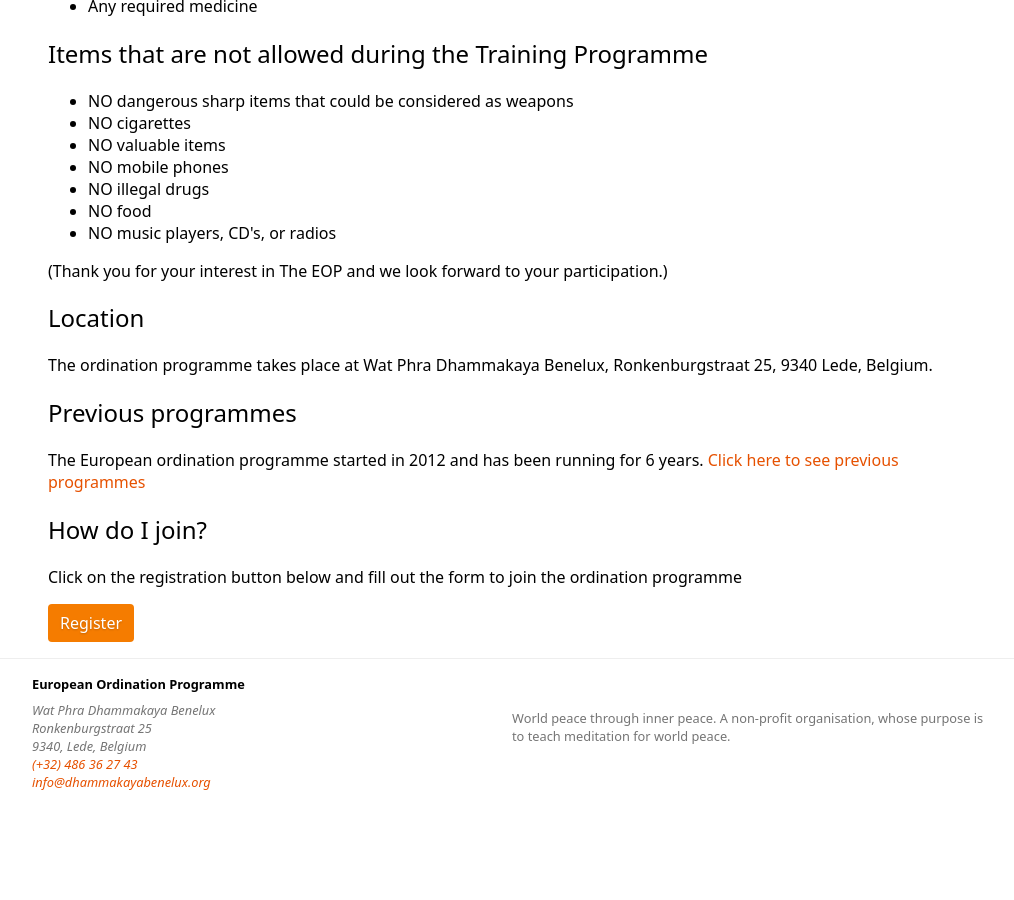
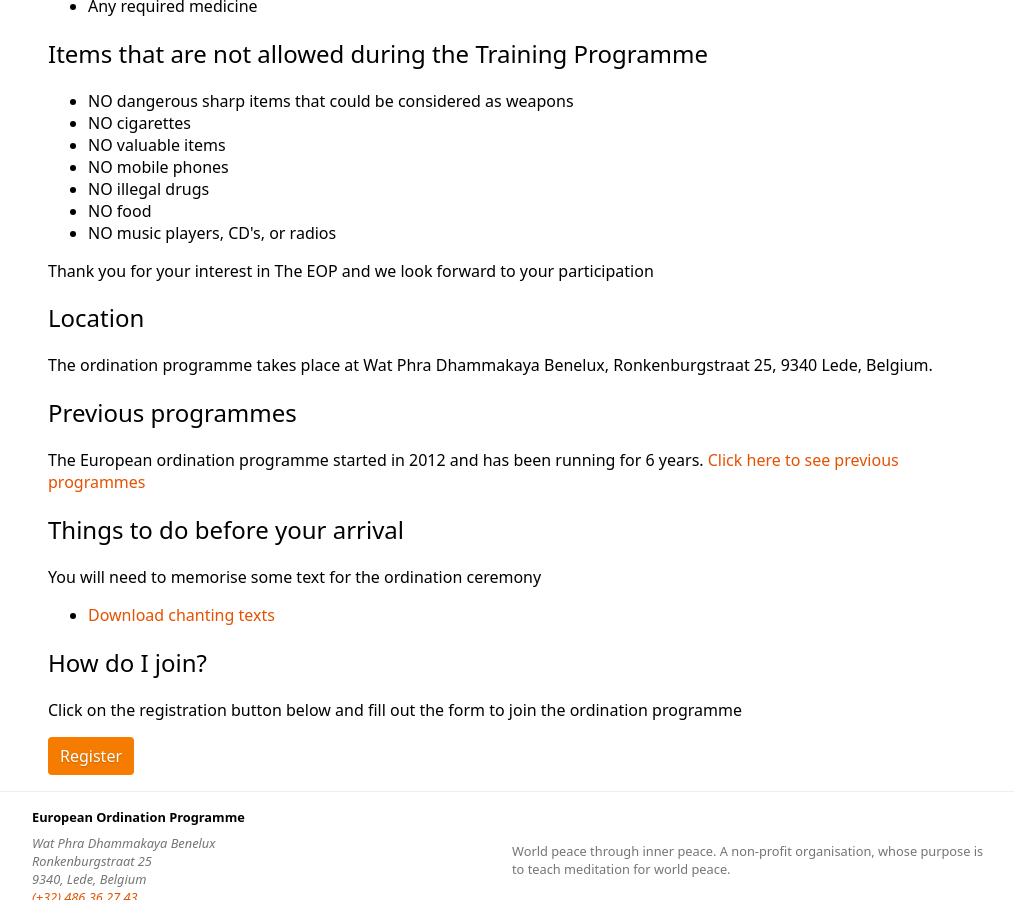
Before and after one commit to spicalous/eop-website, a Jekyll site: the page built from about/index.html, in a window 1280 px wide and 900 px high, scrolled down 1394 px. Shown: the whole window, without its empty margins (128-1142 px from the left). Built offline with Jekyll 4.4.1, drawn with Linux system fonts in a browser that asks for light colours; before the commit the page ends 2201 px from its top, so only the background shows below that.

Commit message:
Added links to chanting text pdf

```diff
--- a/about/index.html
+++ b/about/index.html
@@ -91,7 +91,7 @@
     <li>NO music players, CD's, or radios</li>
   </ul>
   <p>
-    (Thank you for your interest in The EOP and we look forward to your participation.)
+    Thank you for your interest in The EOP and we look forward to your participation
   </p>
   <h2>Location</h2>
   <p>
@@ -102,18 +102,17 @@
     The European ordination programme started in 2012 and has been running for 6 years.
     <a href="{{ "/about/previous-programmes" | relative_url }}">Click here to see previous programmes</a>
   </p>
-  <!-- TODO finish chanting section
   <h2>Things to do before your arrival</h2>
   <p>
     You will need to memorise some text for the ordination ceremony
   </p>
   <ul>
+    <li><a href="{{ "/assets/docs/ordination-chanting.pdf" | relative_url }}">Download chanting texts</a></li>
+  <!-- TODO finish chanting section
     <li><a href="{{ "/about/texts#ordination-chanting-en" | relative_url }}">Online in English</a></li>
     <li><a href="{{ "/about/texts#ordination-chanting-th" | relative_url }}">Online in Thai</a></li>
-    <li><a href="{{ "/assets/docs/ordination-chanting-en.txt" | relative_url }}">Download in English</a></li>
-    <li><a href="{{ "/assets/docs/ordination-chanting-th.txt" | relative_url }}">Download in Thai</a></li>
+  -->
   </ul>
-  -->
   <h2>How do I join?</h2>
   <p>
     Click on the registration button below and fill out the form to join the ordination programme
--- a/assets/docs/ordination-chanting-en.txt
+++ /dev/null
@@ -1 +0,0 @@
-todo
--- a/assets/docs/ordination-chanting-th.txt
+++ /dev/null
@@ -1 +0,0 @@
-todo
```
Also changed, not shown: sign-up.html (+4 -6 lines), 1 other file.
